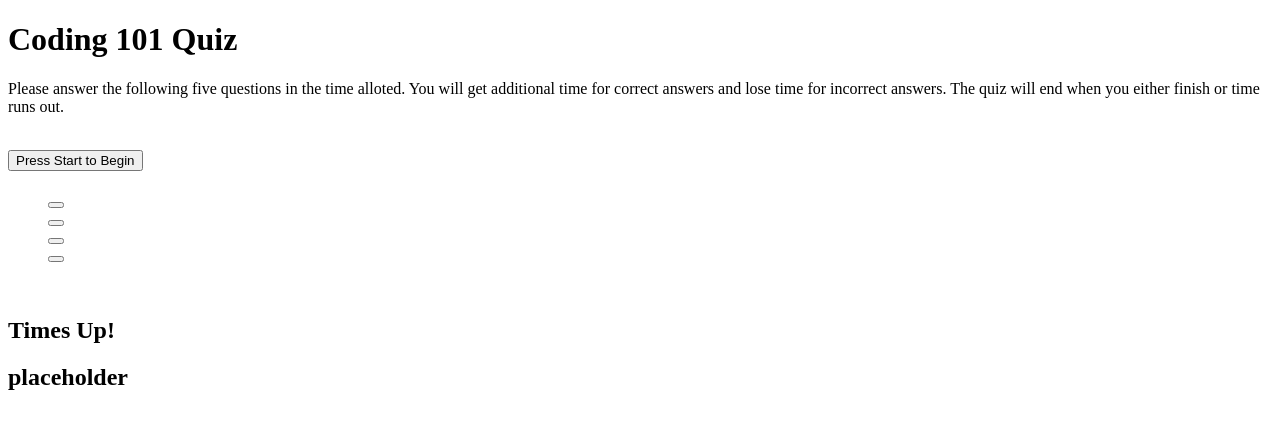
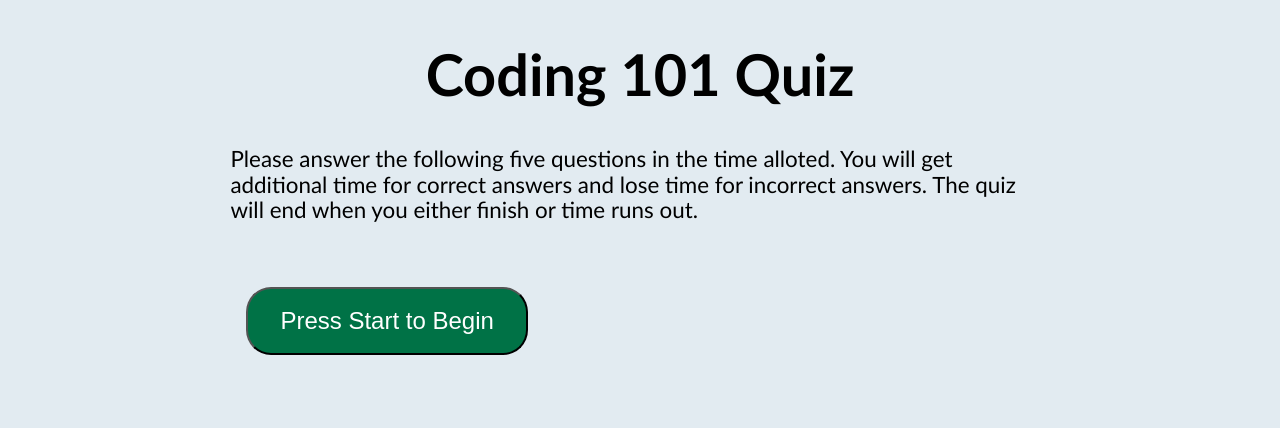
Before and after one commit to DanielFMcKay/Coding-Quiz, a plain HTML site: page index.html in a window 1280 px wide. Drawn offline with Linux system fonts and the light colour scheme; the site is published under a folder, as on GitHub Pages, so addresses that start at the root find nothing.

Commit message:
fixing broken assets link

```diff
--- a/index.html
+++ b/index.html
@@ -6,7 +6,7 @@
   <meta name="viewport" content="width=device-width, initial-scale=1.0">
   <meta http-equiv="X-UA-Compatible" content="ie=edge">
   <title>Coding Quiz</title>
-  <link rel="stylesheet" type="text/css" href="/Assets/css/style.css">
+  <link rel="stylesheet" type="text/css" href="Assets/css/style.css">
 </head>
 <body>
     <header>
@@ -35,6 +35,6 @@
       <section id="times-up"><h2>Times Up!</h2></section>
       <section id="quiz-end"><h2>placeholder</h2></section>
     </section>
-    <script src="/Assets/script.js"></script>
+    <script src="Assets/script.js"></script>
 </body>
 </html>
```
Also changed, not shown: 1 other file.
